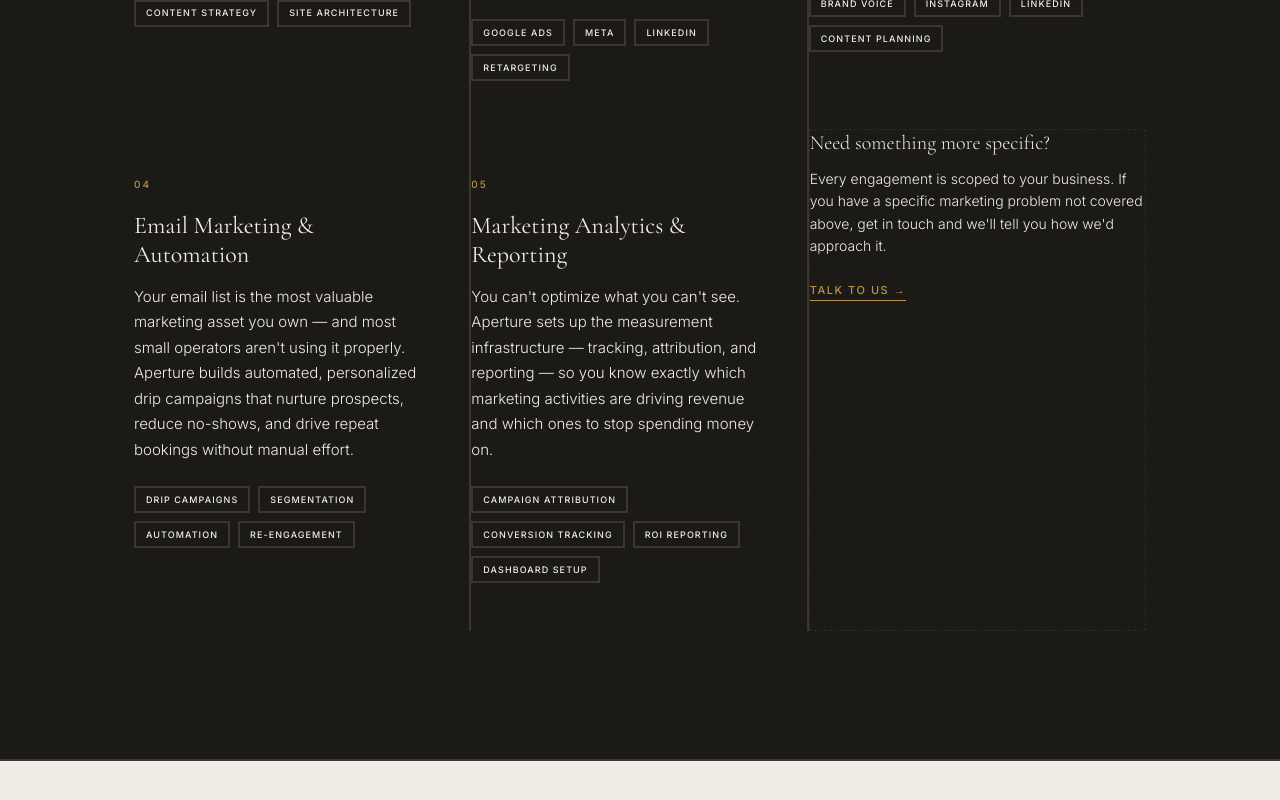
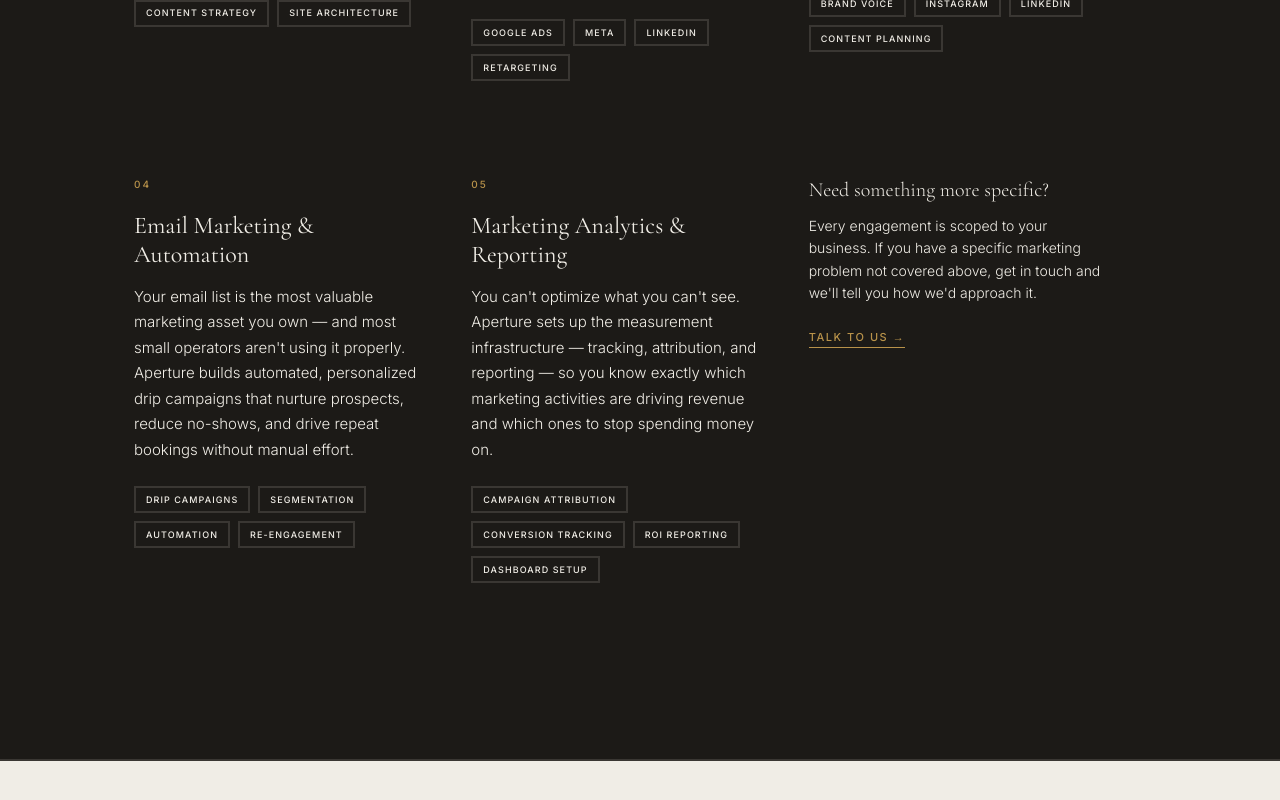
Before and after one commit to letsnavigatebmw/aperture-hospitality, a Next.js app: page /capabilities in a window 1280 px wide. Shown: the part 2659-3459 px from the top of the page. Built offline with nearby package versions, Linux system fonts and the light colour scheme.

Commit message:
Remove divider lines and align 'Need something more specific' with marketing analytics item

```diff
--- a/app/capabilities/page.tsx
+++ b/app/capabilities/page.tsx
@@ -252,7 +252,7 @@ export default function CapabilitiesPage() {
                 tags: ['Campaign Attribution', 'Conversion Tracking', 'ROI Reporting', 'Dashboard Setup']
               }
             ].map((cap, i) => (
-              <div key={i} style={{ padding: '3rem 2.5rem 3rem 0', borderRight: i % 3 !== 2 ? '2px solid #3a3733' : 'none' }}>
+              <div key={i} style={{ padding: '3rem 2.5rem 3rem 0' }}>
                 <div style={{ fontSize: '0.625rem', fontWeight: 500, letterSpacing: '0.2em', textTransform: 'uppercase', color: '#B8924A', marginBottom: '1.25rem' }}>
                   {cap.num}
                 </div>
@@ -273,7 +273,7 @@ export default function CapabilitiesPage() {
             ))}
 
             {/* Placeholder card */}
-            <div style={{ padding: '0', border: '1px dashed #2e2b26', background: 'transparent', display: 'flex', flexDirection: 'column', justifyContent: 'flex-start', minHeight: '280px' }}>
+            <div style={{ padding: '3rem 2.5rem 3rem 0', border: 'none', background: 'transparent', display: 'flex', flexDirection: 'column', justifyContent: 'flex-start', minHeight: 'auto' }}>
               <div style={{ fontFamily: "'Cormorant Garamond', Georgia, serif", fontSize: '1.25rem', fontWeight: 300, color: '#F0EDE6', marginBottom: '0.75rem', lineHeight: 1.3 }}>
                 Need something more specific?
               </div>
```
